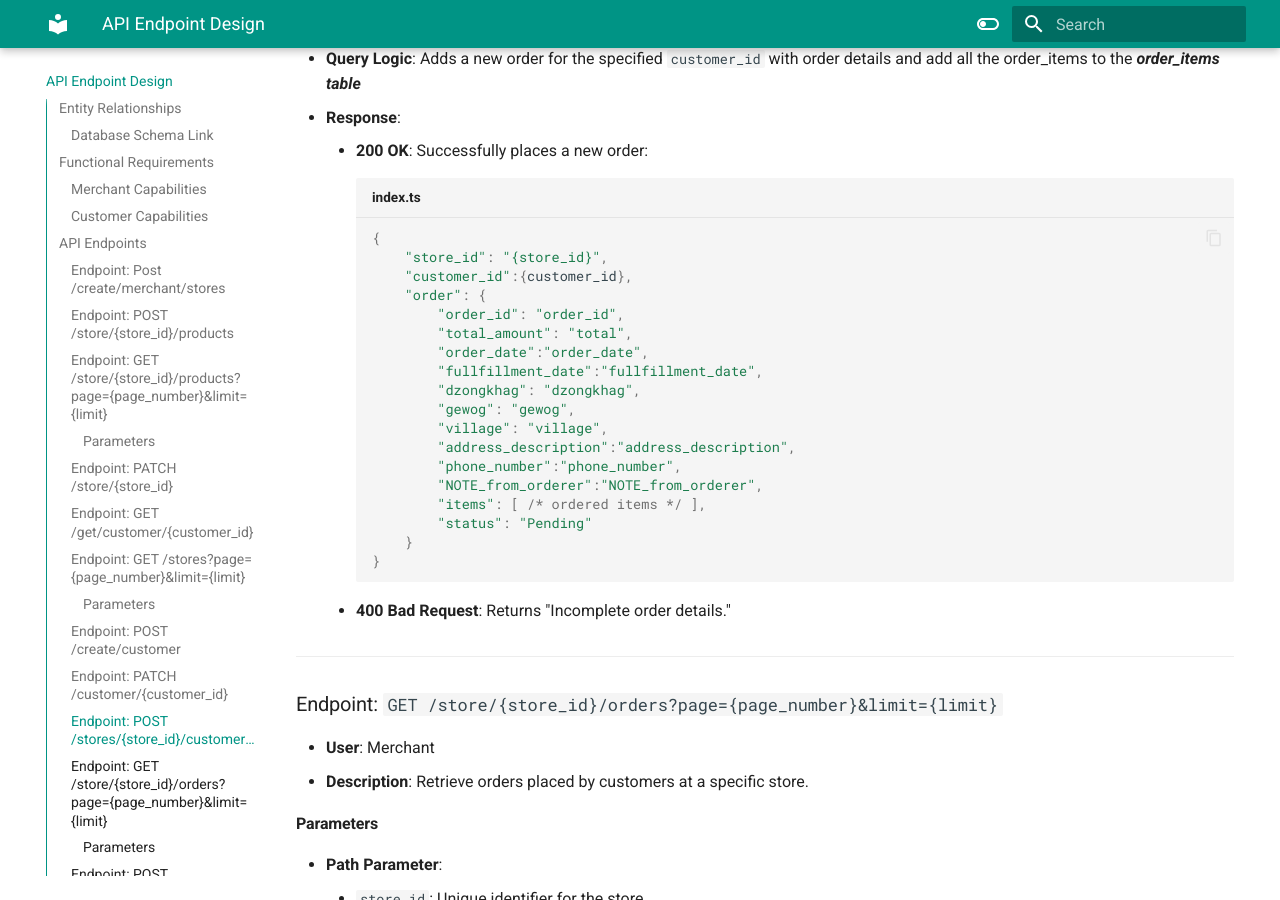
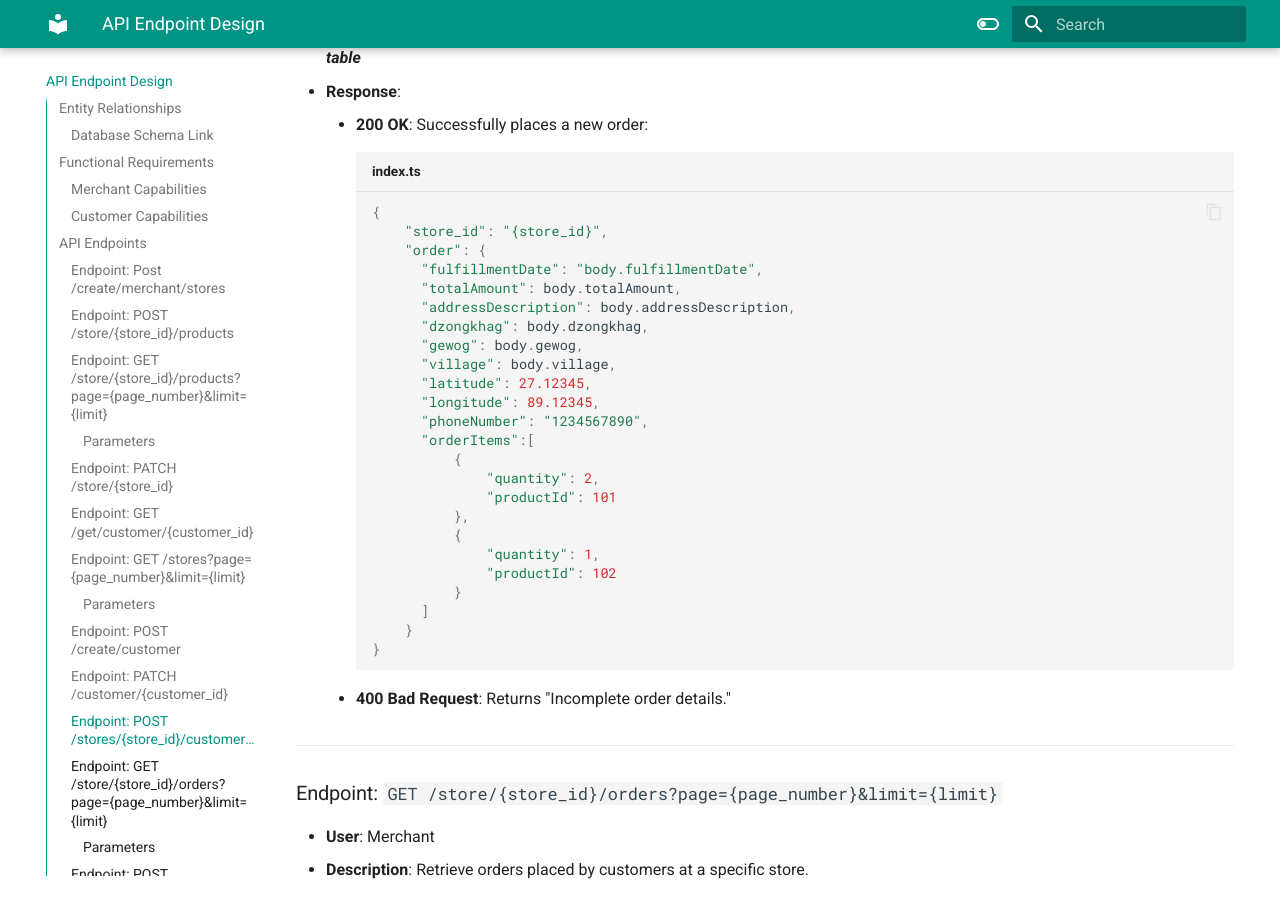
Before and after one commit to CR-CGyeltshen/GrowthDiary, an MkDocs documentation site: the page built from docs/API-endpoint-design.md, in a window 1280 px wide and 900 px high, scrolled down 7190 px. Built offline with MkDocs 1.6.1 and Material for MkDocs 9.7.7, drawn with Linux system fonts in a browser that asks for light colours; some of the changed text lies outside the part shown.

Commit message:
modification

````diff
--- a/docs/API-endpoint-design.md
+++ b/docs/API-endpoint-design.md
@@ -248,7 +248,7 @@ tags: [CAP]
     * **404 Not Found**: Returns a message `Customer with the email already exist`
 
 ---
-***************
+
 
 
 ### Endpoint: `PATCH /customer/{customer_id}`
@@ -285,20 +285,26 @@ tags: [CAP]
       ```ts title="index.ts"
       {
           "store_id": "{store_id}",
-          "customer_id":{customer_id},
           "order": {
-              "order_id": "order_id",
-              "total_amount": "total",
-              "order_date":"order_date",
-              "fullfillment_date":"fullfillment_date",
-              "dzongkhag": "dzongkhag",
-              "gewog": "gewog",
-              "village": "village",
-              "address_description":"address_description",
-              "phone_number":"phone_number",
-              "NOTE_from_orderer":"NOTE_from_orderer",
-              "items": [ /* ordered items */ ],
-              "status": "Pending"
+            "fulfillmentDate": "body.fulfillmentDate",
+            "totalAmount": body.totalAmount,
+            "addressDescription": body.addressDescription,
+            "dzongkhag": body.dzongkhag,
+            "gewog": body.gewog,
+            "village": body.village,
+            "latitude": 27.12345,
+            "longitude": 89.12345,
+            "phoneNumber": "1234567890",
+            "orderItems":[
+                {
+                    "quantity": 2,
+                    "productId": 101
+                },
+                {
+                    "quantity": 1,
+                    "productId": 102
+                }
+            ]
           }
       }
       ```
@@ -357,24 +363,32 @@ tags: [CAP]
       {
           "store_id": "{store_id}",
           "order": {
-              "total_amount": total_amount,
-              "order_date": order_date,
-              "orderItems": orderItems,
-              "status": 0,
-              "dzongkhag": dzongkhag,
-              "gewog": gewog,
-              "village": village,
-              "address_description": address_description,
-              "phone_number": phone_number,
-              "latitude": latitude,
-              "longitude": longitude,
-              "note_from_orderer": note_from_orderer
+            "fulfillmentDate": "body.fulfillmentDate",
+            "totalAmount": body.totalAmount,
+            "addressDescription": body.addressDescription,
+            "dzongkhag": body.dzongkhag,
+            "gewog": body.gewog,
+            "village": body.village,
+            "latitude": 27.12345,
+            "longitude": 89.12345,
+            "phoneNumber": "1234567890",
+            "orderItems":[
+                {
+                    "quantity": 2,
+                    "productId": 101
+                },
+                {
+                    "quantity": 1,
+                    "productId": 102
+                }
+            ]
           }
       }
       ```
     * **400 Bad Request**: Returns "Incomplete order details, please provide complete information."
 
 ---
+********************************************************************************************************************
 
 
 
````
